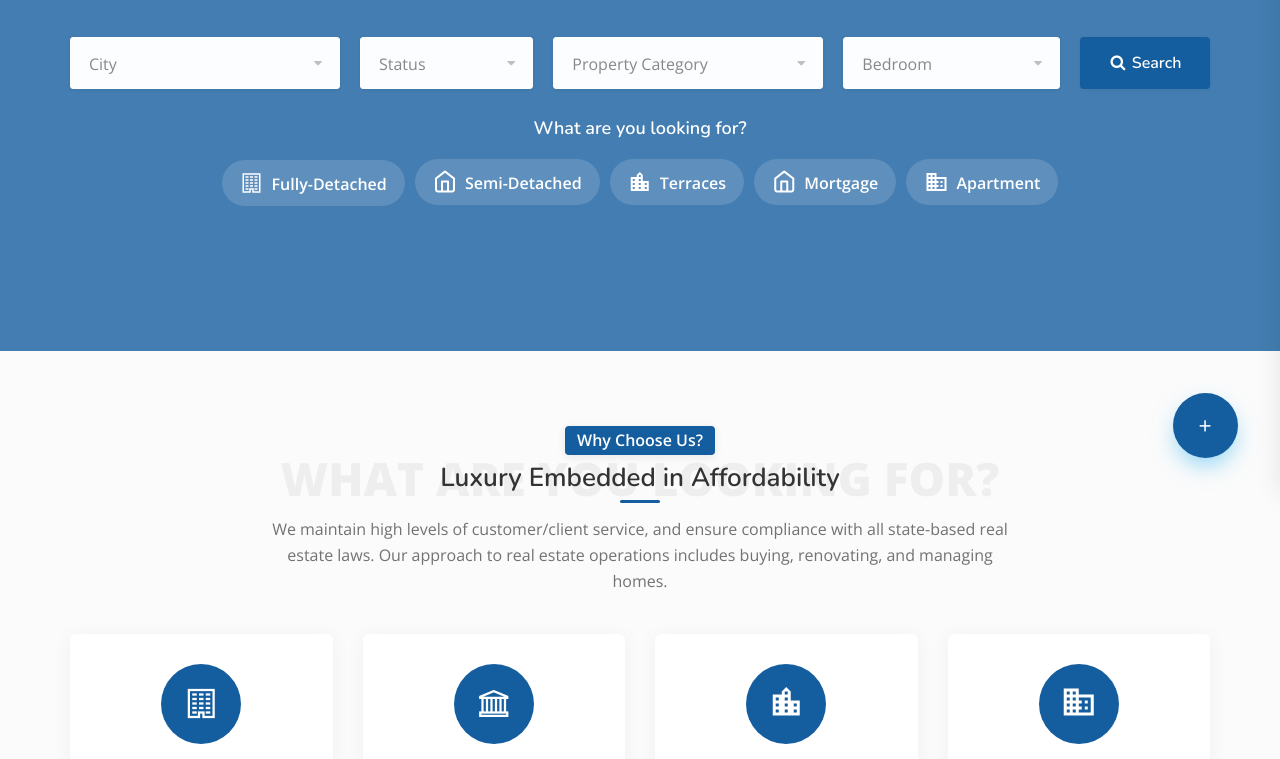
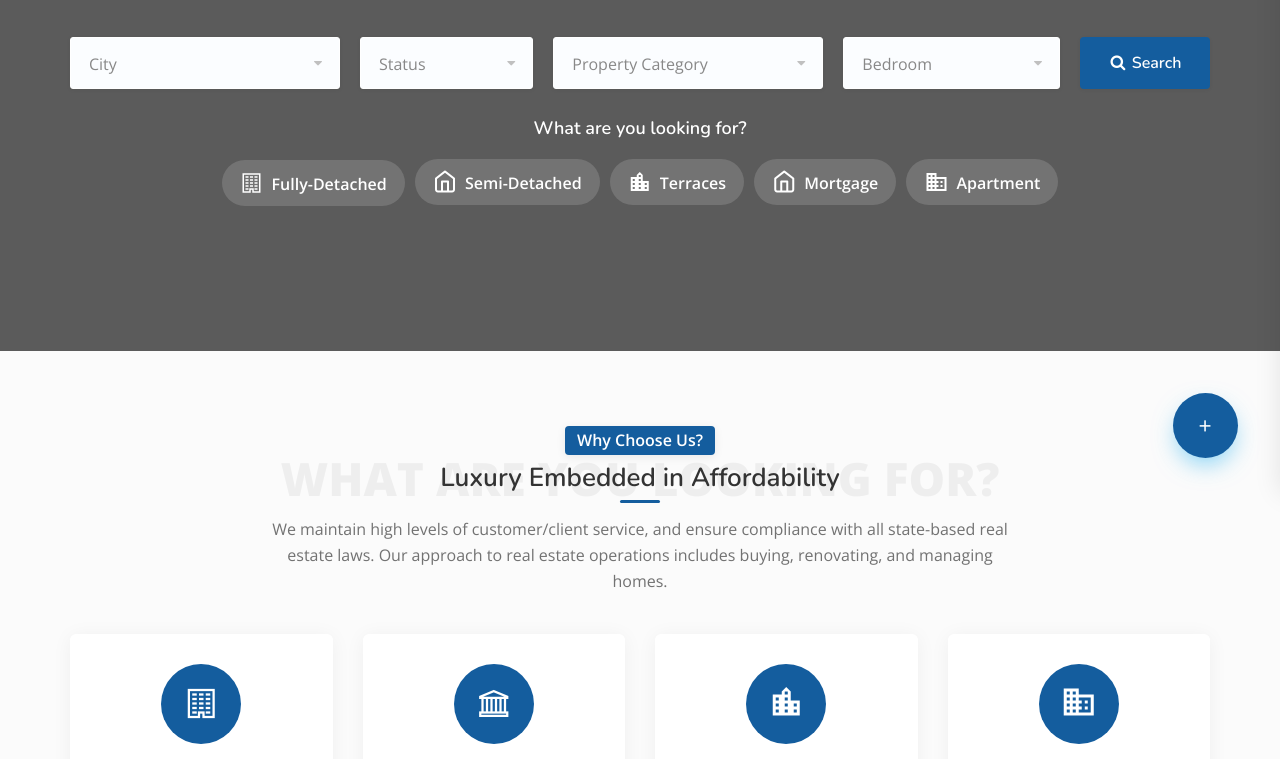
Before and after one commit to cholatrek/centanianew, a plain HTML site: page index.html in a window 1280 px wide. Shown: the part 307-1066 px from the top of the page. Drawn offline with nearby package versions, Linux system fonts and the light colour scheme; files whose address does not match are found by name.

Commit message:
here is the first commit here

```diff
--- a/index.html
+++ b/index.html
@@ -465,7 +465,7 @@ html, body {
       </div>
     </div>
   </div> -->
-  <div class="parallax" data-background="images/home-parallax-3.jpg" data-color="#145D9E" data-color-opacity="0.8" data-img-width="2500" data-img-height="1600">
+  <div class="parallax" data-background="images/home-parallax-3.jpg" data-color="" data-color-opacity="0.8" data-img-width="2500" data-img-height="1600">
     <div class="container">
       <div class="row">
         <div class="col-md-12">
```
